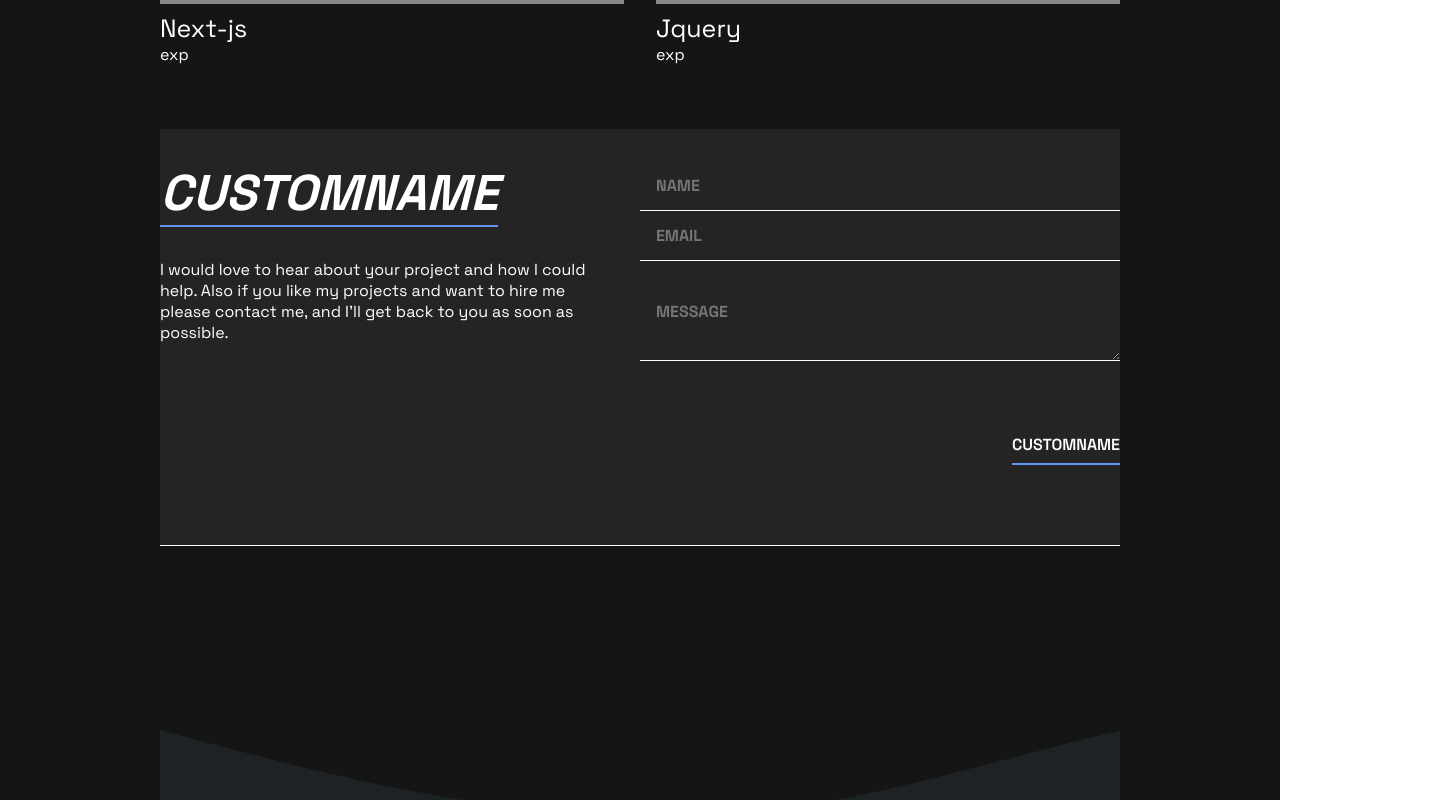
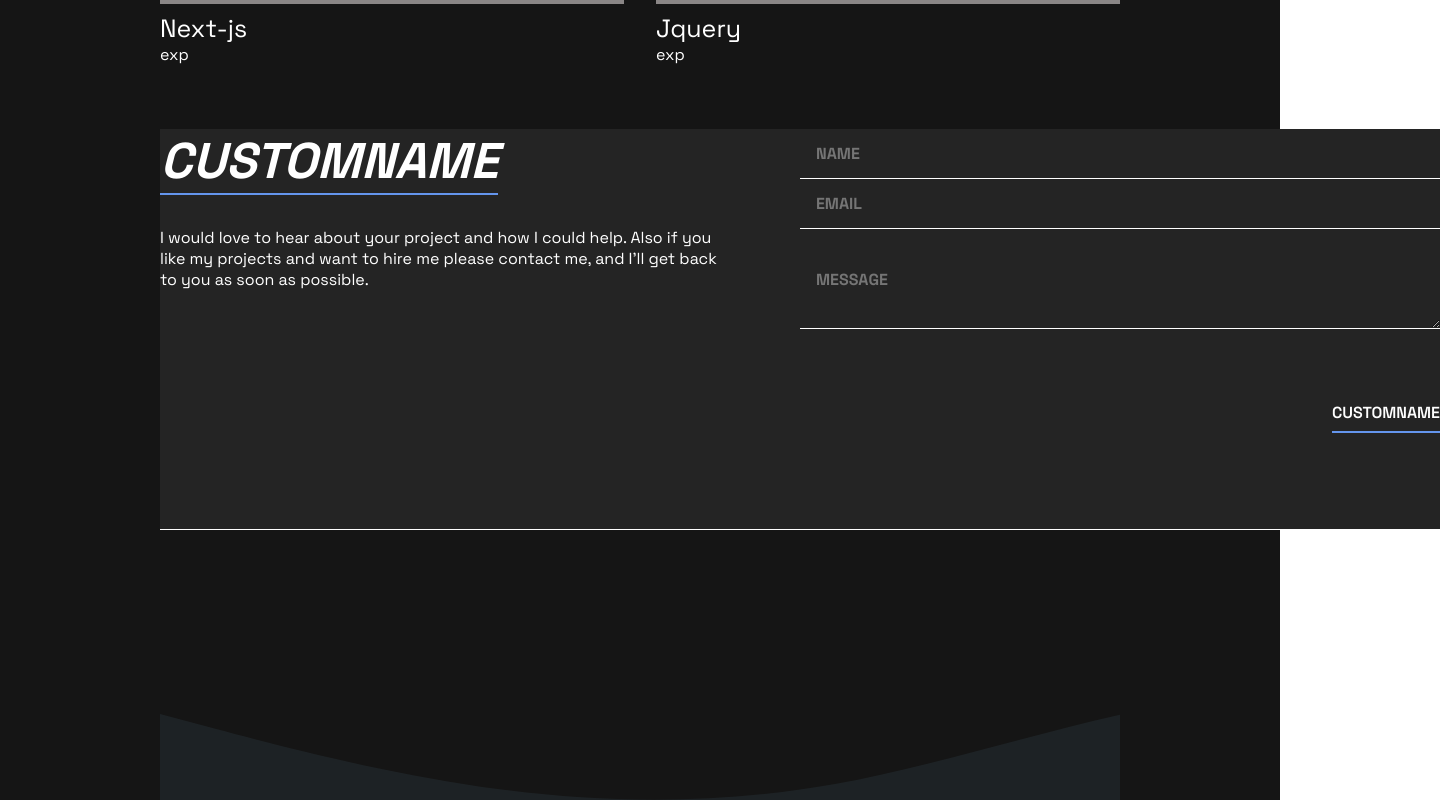
Before and after one commit to maicondguerian/my-portifolio, a React (Vite) app: page / in a window 1280 px wide. Shown: the part 2880-3680 px from the top of the page, 1440 px wide, since content can reach past the window. Built offline with nearby package versions, Linux system fonts and the light colour scheme.

Commit message:
ajusts in reponsibility

```diff
--- a/src/components/contact/Contact.jsx
+++ b/src/components/contact/Contact.jsx
@@ -2,11 +2,12 @@ import styled from "styled-components"
 import { Buttom } from "../buttom/Buttom"
 
 const ContactWrapper = styled.ul`
+    width: calc(100% + 20rem);
+    box-sizing: content-box;
     list-style-type: none;
     min-height:400px;
     border-bottom:1px solid;
     background-color: ${props => props.theme.primaryColors.softDark};
-    position:relative;
 
 
     li:nth-child(1){
@@ -29,7 +30,6 @@ const ContactWrapper = styled.ul`
         display: flex;
         flex-direction: column;
         align-items: flex-end;
-
 
         input{
             width:100%;
@@ -57,8 +57,6 @@ const ContactWrapper = styled.ul`
             height: 100px;
             overflow: hidden;
             margin-bottom: 4rem;
-
-
         }
 
         button{
@@ -71,7 +69,7 @@ const FieldsetWrapper = styled.fieldset`
     display:flex;
     justify-content:space-between;
     border: none;
-    margin-top: 2rem;
+    /* margin-top: 2rem; */
 `
 
 const StyledTitle = styled.h1`
--- a/src/components/container/Container.js
+++ b/src/components/container/Container.js
@@ -3,6 +3,7 @@ import styled from 'styled-components';
 
 const StyledContainer = styled.main`
   background-color: ${props => props.theme.primaryColors.midDark};
+  width: 100%;
   padding: 2rem 10rem 0;
   display: flex;
   flex-direction: column;
```
